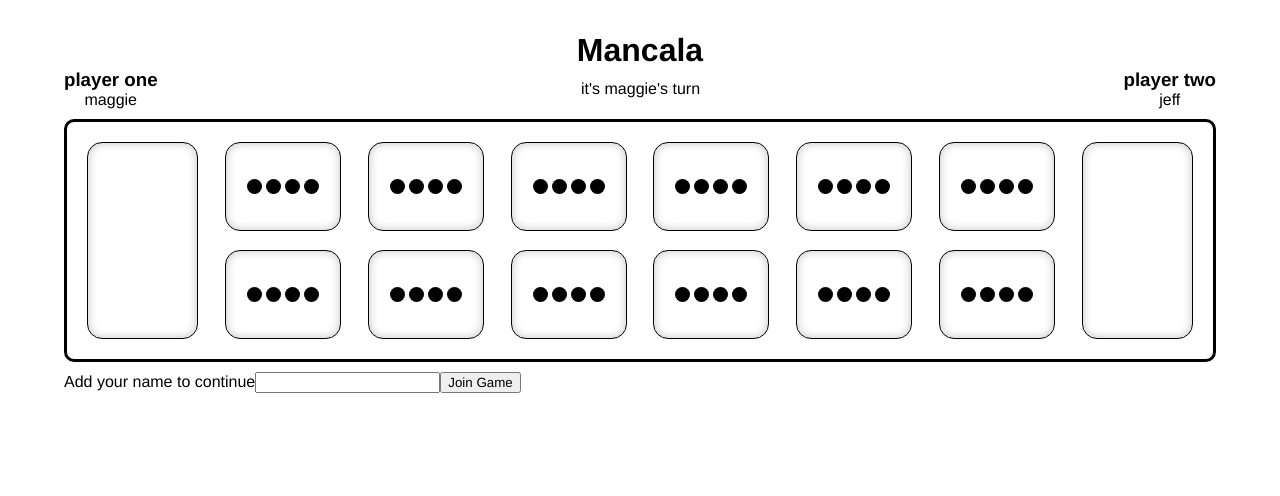
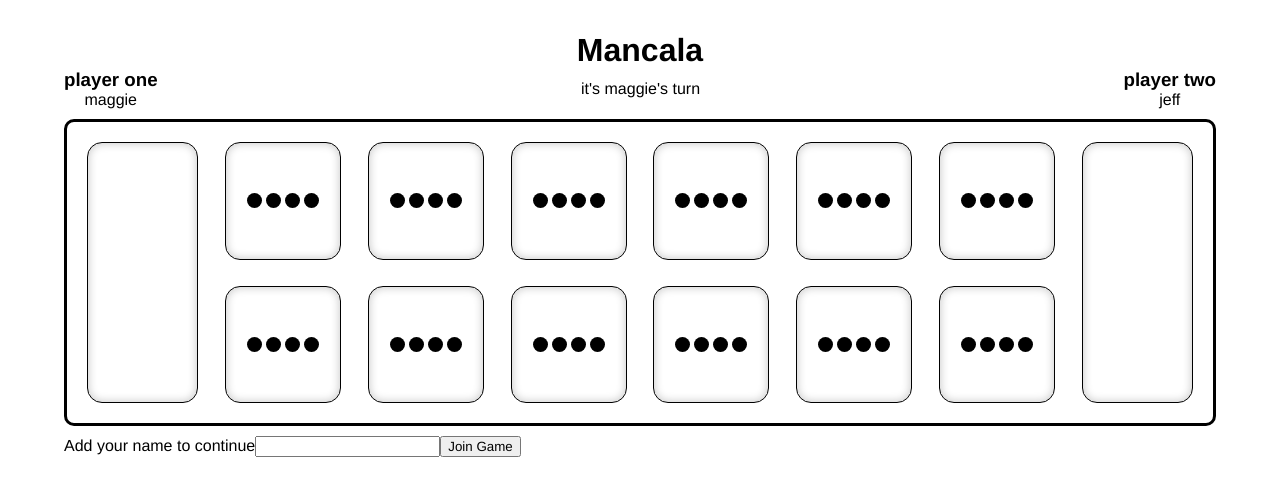
Before and after one commit to maggie388/mancala, a React (Create React App) app in the folder client/: page /game/1 in a window 1280 px wide. Shown: the top 496 px of the page. Built offline with nearby package versions, Linux system fonts and the light colour scheme.

Commit message:
Adjust height of GameBoard

```diff
--- a/client/src/components/GameBoard/GameBoard.scss
+++ b/client/src/components/GameBoard/GameBoard.scss
@@ -3,7 +3,7 @@
 .game-board {
     display: flex;
     justify-content: space-between;
-    height: 19vw;
+    height: 24vw;
     padding: 20px;
     margin: 10px auto;
     border: 3px solid black;
--- a/client/src/index.scss
+++ b/client/src/index.scss
@@ -6,5 +6,4 @@
 body, header, main, footer, div, section, article, h1, h2, h3, h4, h5, h6, p, a, span {
   margin: 0;
   padding: 0;
-
 }
```
